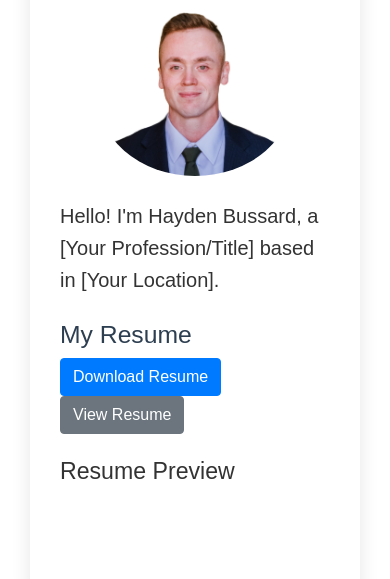
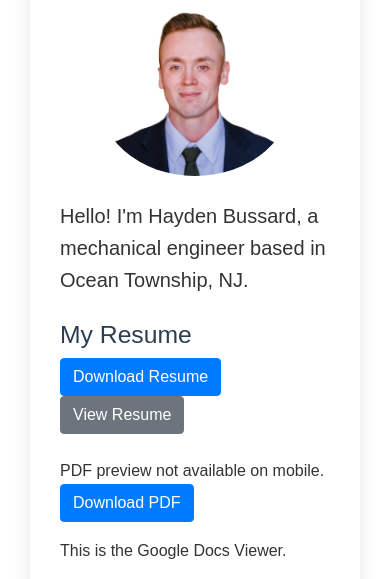
Before and after one commit to HaydenBussard/mywebsite, a Django app: page /about/ in a window 390 px wide. Shown: the part 338-917 px from the top of the page. Run offline with Django 4.2, Linux system fonts and the light colour scheme; some libraries are stand-ins or nearby versions.

Commit message:
Test methods for resume preview on mobile devices

```diff
--- a/my_website/templates/about_me.html
+++ b/my_website/templates/about_me.html
@@ -13,7 +13,7 @@
                 <img src="{% static 'images/headshot.JPG' %}" alt="Hayden Bussard" class="rounded-circle img-fluid" style="max-width: 200px;">
             </div>
 
-            <p class="lead">Hello! I'm Hayden Bussard, a [Your Profession/Title] based in [Your Location].</p>
+            <p class="lead">Hello! I'm Hayden Bussard, a mechanical engineer based in Ocean Township, NJ.</p>
 
             <!-- Resume Download and Preview -->
             <div class="my-4">
@@ -22,11 +22,21 @@
                 <a href="{% static 'documents/Hayden Bussard - Resume.pdf' %}" class="btn btn-secondary" target="_blank">View Resume</a>
             </div>
 
-            <!-- Embedded PDF Preview -->
-            <div class="my-4">
+            <!-- PDF preview for desktop -->
+            <div class="d-none d-md-block my-4">
                 <h3>Resume Preview</h3>
                 <embed src="{% static 'documents/Hayden Bussard - Resume.pdf' %}" type="application/pdf" width="100%" height="600px" />
             </div>
+
+            <!-- Image preview for mobile -->
+            <div class="pdf-container">
+                <!-- Fallback for mobile -->
+                <div class="d-md-none">
+                    <p>PDF preview not available on mobile. <a href="{% static 'documents/Hayden Bussard - Resume.pdf' %}" class="btn btn-primary">Download PDF</a></p>
+                </div>
+            </div>
+            <p>This is the Google Docs Viewer.</p>
+            <iframe src="https://docs.google.com/viewer?url=https://www.haydenbussard.com{% static 'documents/Hayden Bussard - Resume.pdf' %}&embedded=true" width="100%" height="600px" style="border: none;"></iframe>
 
             <!-- Menu for Skills and Projects -->
             <div class="my-4">
@@ -46,7 +56,7 @@
             <p>[Your background information]</p>
 
             <h2>My Interests</h2>
-            <p>[Your interests and hobbies]</p>
+            <p>reading & golf</p>
         </div>
     </div>
 </div>
```
